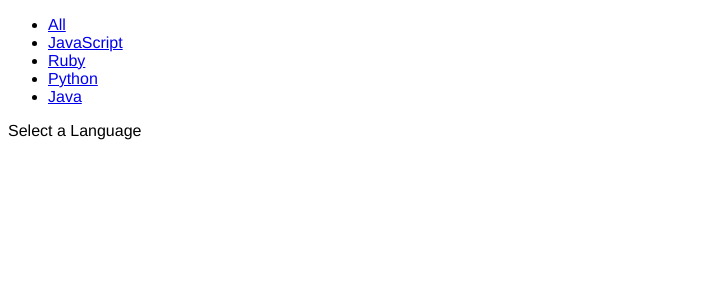
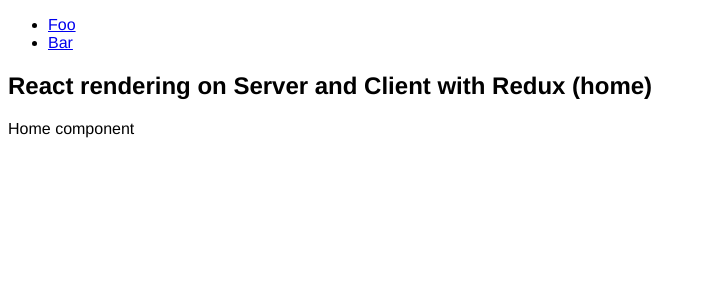
Before and after one commit to ksb86/server-react, a React app: page / in a window 1280 px wide. Shown: the top 300 px of the page, without its empty margins (0-705 px from the left). Built offline with nearby package versions, Linux system fonts and the light colour scheme; the HTML template or start-up script is replaced by a standard one.

Commit message:
no data working

```diff
--- a/src/browser.js
+++ b/src/browser.js
@@ -1,7 +1,7 @@
 import React from 'react';
 import {hydrate} from 'react-dom';
-import {createStore} from 'redux'
-import {Provider} from 'react-redux';
+// import {createStore} from 'redux'
+// import {Provider} from 'react-redux';
 import {BrowserRouter} from 'react-router-dom'
 import App from './shared/App';
 // import reducers from './reducers'
@@ -10,7 +10,7 @@
 hydrate(
 // <Provider store={store}>
     <BrowserRouter>
-        <App data={window.data}/>
+        <App />
     </BrowserRouter>,
 // </Provider>,
 document.getElementById('root'));
--- a/src/layout.js
+++ b/src/layout.js
@@ -6,13 +6,12 @@
  * application code into before sending it to the client as regular HTML.
  * Note we're returning a template string from this function.
  */
-const Layout = ({title, body, cssPath, jsPath, data}) => `
+const Layout = ({title, body, cssPath, jsPath}) => `
   <!DOCTYPE html>
   <html>
     <head>
       <title>${title}</title>
       <link rel="stylesheet" href="${cssPath}">
-      <script>window.data = ${serialize(data)}</script>
       <script src="${jsPath}" defer></script>
     </head>
     <body>
--- a/src/less/App.less
+++ b/src/less/App.less
@@ -1,3 +1,6 @@
 body * {
     font-family: "HelveticaNeue-Light", "Helvetica Neue Light", "Helvetica Neue", Helvetica, Arial, "Lucida Grande", sans-serif;
 }
+.active-link {
+    font-weight: bold;
+}
--- a/src/shared/Home.js
+++ b/src/shared/Home.js
@@ -2,8 +2,9 @@
 
 export default function Home () {
   return (
-    <div>
-      Select a Language
-    </div>
+      <div>
+          <h2>React rendering on Server and Client with Redux (home)</h2>
+          <div>Home component</div>
+      </div>
   )
 }
--- a/src/shared/NavBar.js
+++ b/src/shared/NavBar.js
@@ -3,31 +3,23 @@
 import {NavLink} from 'react-router-dom'
 
 export default function Navbar() {
-    const languages = [
+    const pages = [
         {
-            name: 'All',
-            param: 'all'
+            name: 'Foo',
+            param: 'foo'
         }, {
-            name: 'JavaScript',
-            param: 'javascript'
-        }, {
-            name: 'Ruby',
-            param: 'ruby'
-        }, {
-            name: 'Python',
-            param: 'python'
-        }, {
-            name: 'Java',
-            param: 'java'
+            name: 'Bar',
+            param: 'bar'
         }
     ]
 
     return (<ul>
         {
-            languages.map(({name, param}) => (<li key={param}>
-                <NavLink activeStyle={{
-                        fontWeight: 'bold'
-                    }} to={`/popular/${param}`}>
+            pages.map(({name, param}) => (<li key={param}>
+                <NavLink
+                    activeClassName="active-link"
+                    to={`/${param}`}
+                >
                     {name}
                 </NavLink>
             </li>))
--- a/src/shared/routes.js
+++ b/src/shared/routes.js
@@ -1,7 +1,7 @@
 // shared/routes.js
 import Home from './Home'
-import Grid from './Grid'
-import {fetchPopularRepos} from './api'
+import Foo from './Foo'
+import Bar from './Bar'
 
 const routes = [
     {
@@ -9,9 +9,11 @@
         exact: true,
         component: Home
     }, {
-        path: '/popular/:id',
-        component: Grid,
-        fetchInitialData: (path = '') => fetchPopularRepos(path.split('/').pop())
+        path: '/foo',
+        component: Foo
+    }, {
+        path: '/bar',
+        component: Bar
     }
 ]
 
```
Also changed, not shown: src/server.js (+2 -11 lines).
